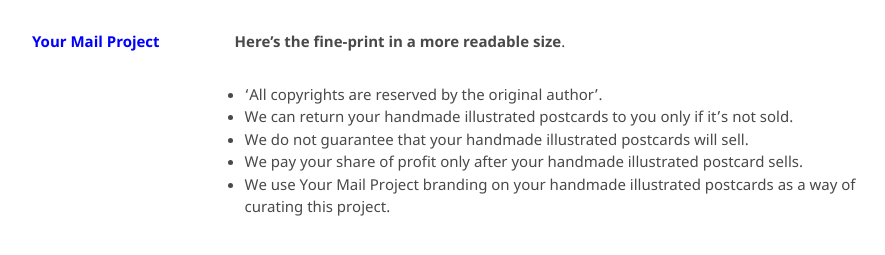
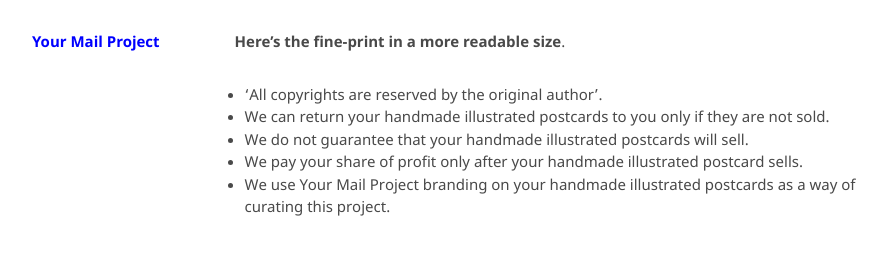
Before and after one commit to kvshvlin/yourmailproject, a Jekyll site: the page built from fineprint.md, in a window 1280 px wide. Shown: the part 195-450 px from the top of the page, without its empty margins (193-1078 px from the left). Built offline with Jekyll 4.4.1, drawn with Linux system fonts in a browser that asks for light colours; our own code applies the rules of GitHub Pages for plain Markdown files.

Commit message:
Update fineprint.md

```diff
--- a/fineprint.md
+++ b/fineprint.md
@@ -1,7 +1,7 @@
 **Here's the fine-print in a more readable size**.
 
 - ‘All copyrights are reserved by the original author’.
-- We can return your handmade illustrated postcards to you only if it’s not sold.
+- We can return your handmade illustrated postcards to you only if they are not sold.
 - We do not guarantee that your handmade illustrated postcards will sell.
 - We pay your share of profit only after your handmade illustrated postcard sells.
 - We use Your Mail Project branding on your handmade illustrated postcards as a way of curating this project.
```
